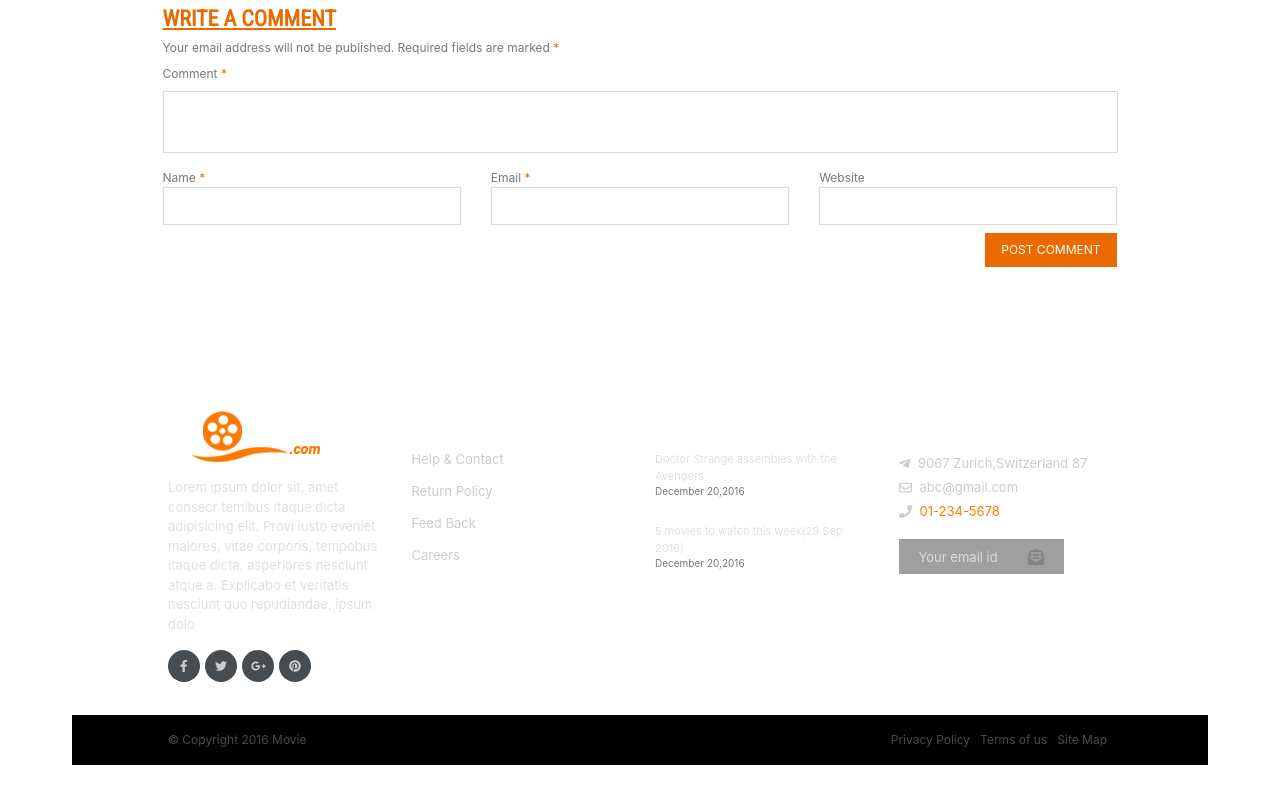
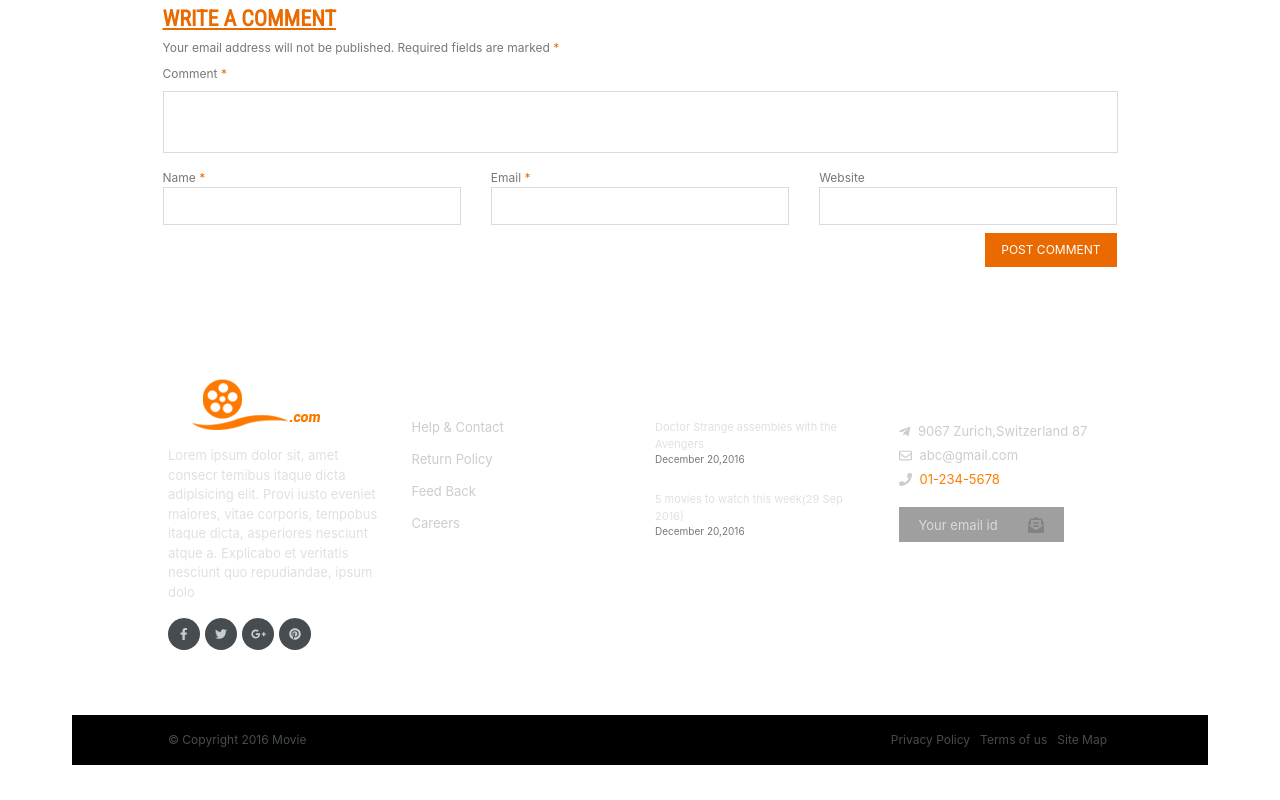
Before and after one commit to codingram/movie-page, a Vue app: page /#/ in a window 1280 px wide. Shown: the part 1413-2213 px from the top of the page. After the commit the page ends 2178 px from the top, so only its background shows below. Built offline with nearby package versions, Linux system fonts and the light colour scheme.

Commit message:
fotter aligned

```diff
--- a/src/components/Footer.vue
+++ b/src/components/Footer.vue
@@ -1,7 +1,7 @@
 <template>
   <div>
     <div class="footerimage mt-5">
-      <b-container class="p-5">
+      <b-container class="px-5 py-3">
         <div class="p-5">
           <b-row>
             <b-col md="3">
```
